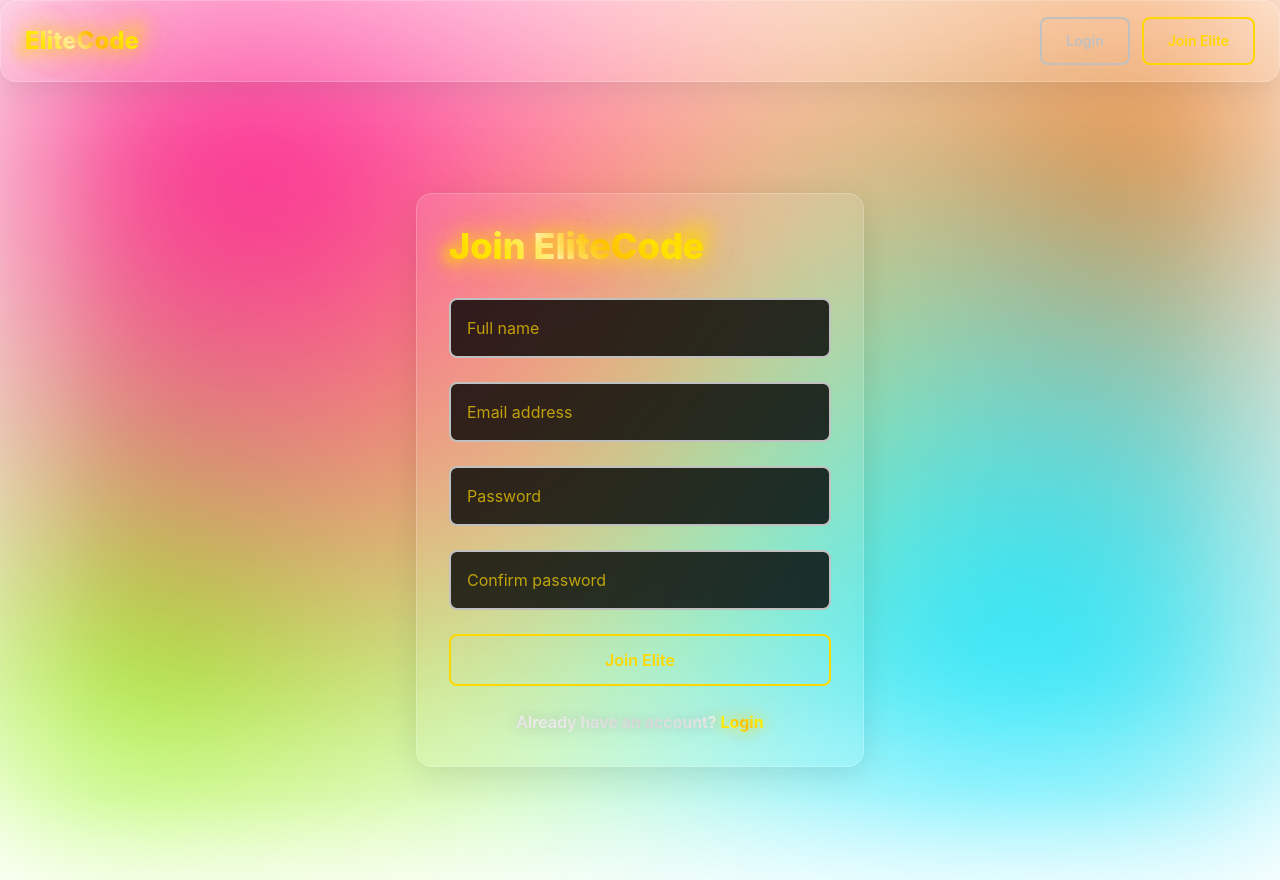
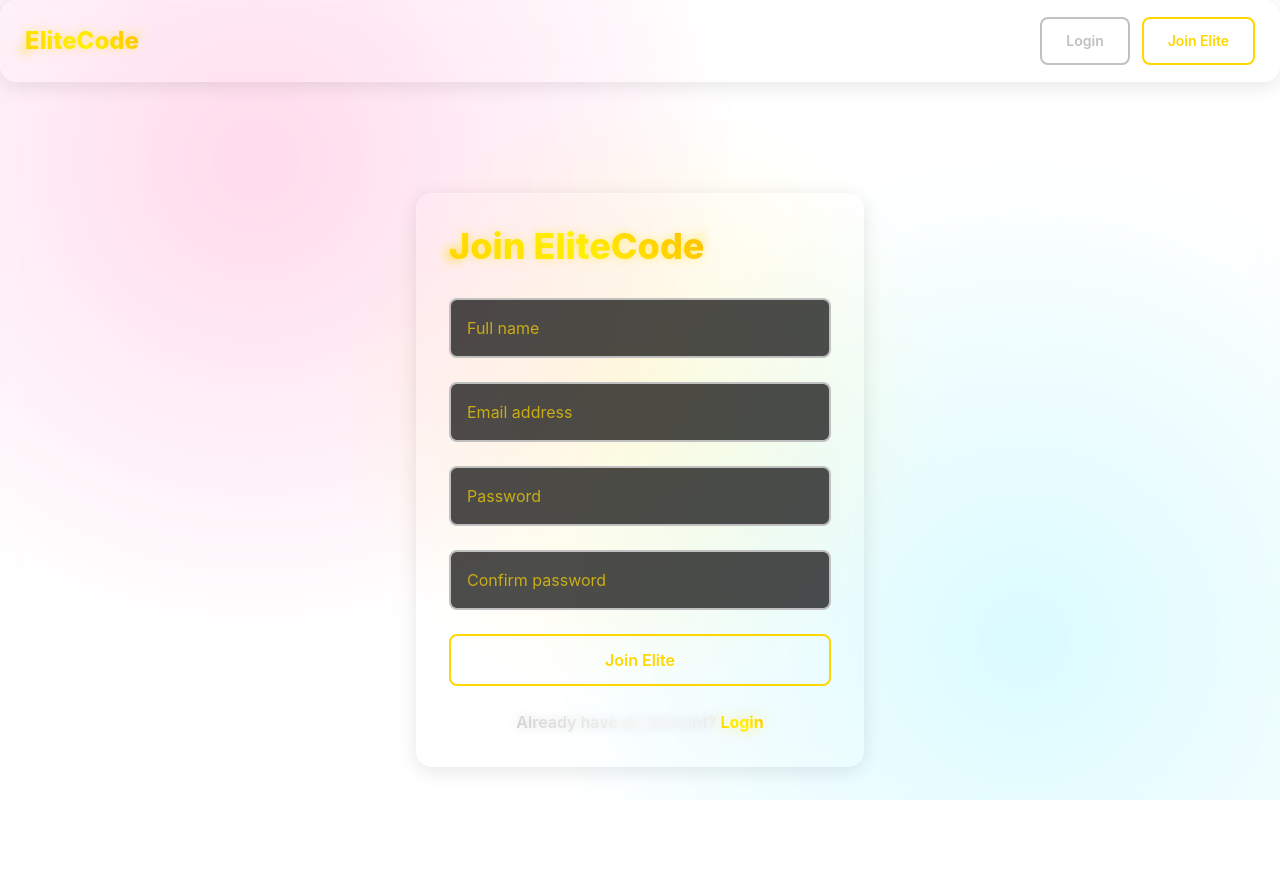
Before and after one commit to IshaanNene/EliteCode, a Next.js app: page /signup in a window 1280 px wide. Built offline with nearby package versions, Linux system fonts and the light colour scheme; no server answers.

Commit message:
Reduce Css overhead

```diff
--- a/app/globals.css
+++ b/app/globals.css
@@ -25,7 +25,7 @@ body {
   overflow-x: hidden;
 }
 
-/* Global Background */
+/* Simplified Background - Much Less Expensive */
 .holi-background {
   position: fixed;
   top: 0;
@@ -33,12 +33,11 @@ body {
   width: 100vw;
   height: 100vh;
   z-index: -2;
-  background: radial-gradient(circle at 20% 20%, var(--holi-pink) 0%, transparent 50%),
-    radial-gradient(circle at 80% 80%, var(--holi-aqua) 0%, transparent 50%),
-    radial-gradient(circle at 50% 50%, var(--holi-yellow) 0%, transparent 50%),
-    radial-gradient(circle at 10% 80%, var(--holi-green) 0%, transparent 50%),
-    radial-gradient(circle at 90% 20%, var(--holi-orange) 0%, transparent 50%);
-  filter: blur(80px);
+  background:
+    radial-gradient(circle at 20% 20%, rgba(255, 0, 127, 0.15) 0%, transparent 40%),
+    radial-gradient(circle at 80% 80%, rgba(0, 229, 255, 0.15) 0%, transparent 40%),
+    radial-gradient(circle at 50% 50%, rgba(255, 230, 0, 0.15) 0%, transparent 40%);
+  /* Removed expensive blur filter */
 }
 
 .glass-overlay {
@@ -48,107 +47,86 @@ body {
   width: 100vw;
   height: 100vh;
   z-index: -1;
-  background: rgba(255, 255, 255, 0.1);
-  backdrop-filter: blur(30px);
+  background: rgba(255, 255, 255, 0.05);
+  /* Reduced backdrop-filter blur from 30px to 10px */
+  backdrop-filter: blur(10px);
 }
 
-/* Static Animations */
+/* Optimized Animations - Reduced frequency and complexity */
 @keyframes glow {
-  0%,
-  100% {
-    text-shadow: 0 0 8px rgba(255, 215, 0, 0.6), 0 0 16px rgba(255, 215, 0, 0.4), 0 0 24px rgba(255, 215, 0, 0.2);
+  0%, 100% {
+    text-shadow: 0 0 8px rgba(255, 215, 0, 0.4);
   }
   50% {
-    text-shadow: 0 0 16px rgba(255, 215, 0, 0.8), 0 0 32px rgba(255, 215, 0, 0.6), 0 0 48px rgba(255, 215, 0, 0.4);
+    text-shadow: 0 0 16px rgba(255, 215, 0, 0.6);
   }
 }
 
 @keyframes silverGlow {
-  0%,
-  100% {
-    text-shadow: 0 0 6px rgba(192, 192, 192, 0.4), 0 0 12px rgba(192, 192, 192, 0.3), 0 0 18px rgba(192, 192, 192, 0.2);
+  0%, 100% {
+    text-shadow: 0 0 6px rgba(192, 192, 192, 0.3);
   }
   50% {
-    text-shadow: 0 0 12px rgba(192, 192, 192, 0.6), 0 0 24px rgba(192, 192, 192, 0.4), 0 0 36px rgba(192, 192, 192, 0.3);
+    text-shadow: 0 0 12px rgba(192, 192, 192, 0.5);
   }
 }
 
 @keyframes sparkle {
-  0%,
-  100% {
+  0%, 100% {
     opacity: 0;
-    transform: scale(0) rotate(0deg);
+    transform: scale(0.8);
   }
   50% {
     opacity: 1;
-    transform: scale(1) rotate(180deg);
+    transform: scale(1);
   }
 }
 
 @keyframes fadeInBlur {
   0% {
     opacity: 0;
-    filter: blur(10px);
-    transform: translateY(20px);
+    transform: translateY(10px);
   }
   100% {
     opacity: 1;
-    filter: blur(0px);
     transform: translateY(0);
   }
 }
 
-/* Enhanced Typography with Static Glitter */
+/* Simplified Typography - Less GPU-intensive */
 .gold-text {
-  background: linear-gradient(45deg, var(--gold) 0%, #fff700 25%, var(--gold-dark) 50%, #fff700 75%, var(--gold) 100%);
+  background: linear-gradient(45deg, var(--gold) 0%, #fff700 50%, var(--gold-dark) 100%);
   -webkit-background-clip: text;
   -webkit-text-fill-color: transparent;
   background-clip: text;
-  animation: glow 2s ease-in-out infinite;
+  /* Reduced animation frequency from 2s to 4s */
+  animation: glow 4s ease-in-out infinite;
   position: relative;
   font-weight: 700;
-  text-shadow: 0 0 20px rgba(255, 215, 0, 0.3);
 }
 
 .silver-text {
-  background: linear-gradient(
-    45deg,
-    var(--silver) 0%,
-    #ffffff 25%,
-    var(--silver-light) 50%,
-    #ffffff 75%,
-    var(--silver) 100%
-  );
+  background: linear-gradient(45deg, var(--silver) 0%, #ffffff 50%, var(--silver-light) 100%);
   -webkit-background-clip: text;
   -webkit-text-fill-color: transparent;
   background-clip: text;
-  animation: silverGlow 2s ease-in-out infinite;
+  animation: silverGlow 4s ease-in-out infinite;
   position: relative;
   font-weight: 600;
-  text-shadow: 0 0 15px rgba(192, 192, 192, 0.3);
 }
 
-/* Super Glittery Text for Headers */
+/* Simplified Super Gold Text */
 .super-gold-text {
-  background: linear-gradient(
-    45deg,
-    var(--gold) 0%,
-    #fff700 20%,
-    #ffffff 40%,
-    var(--gold-dark) 60%,
-    #fff700 80%,
-    var(--gold) 100%
-  );
+  background: linear-gradient(45deg, var(--gold) 0%, #fff700 50%, var(--gold-dark) 100%);
   -webkit-background-clip: text;
   -webkit-text-fill-color: transparent;
   background-clip: text;
-  animation: glow 1.5s ease-in-out infinite;
+  animation: glow 3s ease-in-out infinite;
   position: relative;
   font-weight: 800;
-  text-shadow: 0 0 30px rgba(255, 215, 0, 0.5);
 }
 
-/* Sparkle Effects */
+/* Simplified Sparkle Effects */
 .sparkle-container {
   position: relative;
   display: inline-block;
@@ -157,24 +135,24 @@ body {
 .sparkle-container::after {
   content: "✨";
   position: absolute;
-  top: -10px;
-  right: -10px;
-  font-size: 0.8em;
-  animation: sparkle 2s infinite;
+  top: -8px;
+  right: -8px;
+  font-size: 0.7em;
+  animation: sparkle 3s infinite;
   animation-delay: 0.5s;
 }
 
 .sparkle-container::before {
   content: "⭐";
   position: absolute;
-  bottom: -10px;
-  left: -10px;
-  font-size: 0.6em;
-  animation: sparkle 2s infinite;
-  animation-delay: 1s;
+  bottom: -8px;
+  left: -8px;
+  font-size: 0.5em;
+  animation: sparkle 3s infinite;
+  animation-delay: 1.5s;
 }
 
-/* Leaderboard Styles */
+/* Leaderboard Styles - Reduced blur effects */
 .podium {
   display: flex;
   align-items: end;
@@ -191,8 +169,9 @@ body {
 }
 
 .podium-step {
-  background: linear-gradient(135deg, rgba(255, 255, 255, 0.2), rgba(255, 255, 255, 0.1));
-  backdrop-filter: blur(20px);
+  background: rgba(255, 255, 255, 0.1);
+  /* Reduced backdrop-filter blur */
+  backdrop-filter: blur(5px);
   border: 2px solid;
   border-radius: 12px 12px 0 0;
   display: flex;
@@ -207,49 +186,49 @@ body {
 .podium-first {
   height: 200px;
   border-color: var(--gold);
-  box-shadow: 0 0 30px rgba(255, 215, 0, 0.4);
+  box-shadow: 0 0 20px rgba(255, 215, 0, 0.3);
 }
 
 .podium-second {
   height: 160px;
   border-color: var(--silver);
-  box-shadow: 0 0 20px rgba(192, 192, 192, 0.3);
+  box-shadow: 0 0 15px rgba(192, 192, 192, 0.2);
 }
 
 .podium-third {
   height: 120px;
   border-color: #cd7f32;
-  box-shadow: 0 0 15px rgba(205, 127, 50, 0.3);
+  box-shadow: 0 0 10px rgba(205, 127, 50, 0.2);
 }
 
 .trophy {
   font-size: 3rem;
   margin-bottom: 10px;
-  animation: float 3s ease-in-out infinite;
+  /* Slower, less frequent animation */
+  animation: float 6s ease-in-out infinite;
 }
 
 .trophy-gold {
   color: var(--gold);
-  text-shadow: 0 0 20px rgba(255, 215, 0, 0.8);
+  text-shadow: 0 0 15px rgba(255, 215, 0, 0.6);
 }
 
 .trophy-silver {
   color: var(--silver);
-  text-shadow: 0 0 15px rgba(192, 192, 192, 0.6);
+  text-shadow: 0 0 10px rgba(192, 192, 192, 0.4);
 }
 
 .trophy-bronze {
   color: #cd7f32;
-  text-shadow: 0 0 10px rgba(205, 127, 50, 0.6);
+  text-shadow: 0 0 8px rgba(205, 127, 50, 0.4);
 }
 
 @keyframes float {
-  0%,
-  100% {
+  0%, 100% {
     transform: translateY(0px);
   }
   50% {
-    transform: translateY(-10px);
+    transform: translateY(-8px);
   }
 }
 
@@ -262,12 +241,12 @@ body {
   background: rgba(255, 255, 255, 0.05);
   border: 1px solid rgba(255, 255, 255, 0.1);
   margin-bottom: 10px;
-  transition: all 0.3s ease;
+  transition: all 0.2s ease;
 }
 
 .leaderboard-rank:hover {
-  background: rgba(255, 255, 255, 0.1);
-  transform: translateX(5px);
+  background: rgba(255, 255, 255, 0.08);
+  transform: translateX(3px);
 }
 
 .rank-number {
@@ -287,10 +266,10 @@ body {
   justify-content: center;
   font-weight: bold;
   color: black;
-  box-shadow: 0 0 20px rgba(255, 215, 0, 0.4);
+  box-shadow: 0 0 15px rgba(255, 215, 0, 0.3);
 }
 
-/* Profile specific styles */
+/* Profile specific styles - Reduced glow effects */
 .profile-avatar {
   width: 120px;
   height: 120px;
@@ -302,25 +281,25 @@ body {
   font-weight: bold;
   color: black;
   font-size: 3rem;
-  box-shadow: 0 0 40px rgba(255, 215, 0, 0.6), 0 0 80px rgba(255, 215, 0, 0.3);
-  animation: glow 2s ease-in-out infinite;
-  border: 4px solid rgba(255, 255, 255, 0.3);
+  box-shadow: 0 0 30px rgba(255, 215, 0, 0.4);
+  animation: glow 4s ease-in-out infinite;
+  border: 3px solid rgba(255, 255, 255, 0.2);
 }
 
 .profile-stat-card {
-  background: rgba(255, 255, 255, 0.1);
-  backdrop-filter: blur(20px);
-  border: 2px solid rgba(255, 215, 0, 0.3);
+  background: rgba(255, 255, 255, 0.08);
+  backdrop-filter: blur(5px);
+  border: 2px solid rgba(255, 215, 0, 0.2);
   border-radius: 16px;
   padding: 20px;
   text-align: center;
-  transition: all 0.3s ease;
+  transition: all 0.2s ease;
 }
 
 .profile-stat-card:hover {
-  border-color: rgba(255, 215, 0, 0.6);
-  box-shadow: 0 0 30px rgba(255, 215, 0, 0.3);
-  transform: translateY(-5px);
+  border-color: rgba(255, 215, 0, 0.4);
+  box-shadow: 0 0 20px rgba(255, 215, 0, 0.2);
+  transform: translateY(-3px);
 }
 
 .profile-stat-number {
@@ -334,26 +313,26 @@ body {
   opacity: 0.8;
 }
 
-/* Glass Components */
+/* Glass Components - Reduced blur */
 .glass-card {
-  background: rgba(255, 255, 255, 0.1);
-  backdrop-filter: blur(20px);
-  border: 1px solid rgba(255, 255, 255, 0.2);
+  background: rgba(255, 255, 255, 0.08);
+  backdrop-filter: blur(8px);
+  border: 1px solid rgba(255, 255, 255, 0.15);
   border-radius: 16px;
-  box-shadow: 0 8px 32px rgba(0, 0, 0, 0.1);
+  box-shadow: 0 4px 20px rgba(0, 0, 0, 0.1);
 }
 
 .glass-input {
-  background: rgba(0, 0, 0, 0.8);
+  background: rgba(0, 0, 0, 0.7);
   border: 2px solid var(--silver);
   border-radius: 8px;
   color: white;
-  transition: all 0.3s ease;
+  transition: all 0.2s ease;
 }
 
 .glass-input:focus {
   border-color: var(--gold);
-  box-shadow: 0 0 16px rgba(255, 215, 0, 0.3);
+  box-shadow: 0 0 12px rgba(255, 215, 0, 0.3);
   outline: none;
 }
 
@@ -362,7 +341,7 @@ body {
   opacity: 0.7;
 }
 
-/* Enhanced Buttons */
+/* Enhanced Buttons - Reduced effects */
 .btn-gold {
   background: transparent;
   border: 2px solid var(--gold);
@@ -373,12 +352,12 @@ body {
   cursor: pointer;
   position: relative;
   overflow: hidden;
-  transition: all 0.3s ease;
+  transition: all 0.2s ease;
 }
 
 .btn-gold:hover {
-  box-shadow: 0 0 20px rgba(255, 215, 0, 0.5);
-  transform: translateY(-2px);
+  box-shadow: 0 0 15px rgba(255, 215, 0, 0.4);
+  transform: translateY(-1px);
 }
 
 .btn-silver {
@@ -391,12 +370,12 @@ body {
   cursor: pointer;
   position: relative;
   overflow: hidden;
-  transition: all 0.3s ease;
+  transition: all 0.2s ease;
 }
 
 .btn-silver:hover {
-  box-shadow: 0 0 20px rgba(192, 192, 192, 0.5);
-  transform: translateY(-2px);
+  box-shadow: 0 0 15px rgba(192, 192, 192, 0.4);
+  transform: translateY(-1px);
 }
 
 /* Difficulty Tags */
@@ -425,12 +404,12 @@ body {
   border-radius: 16px;
   font-size: 12px;
   font-weight: 600;
-  box-shadow: 0 0 12px rgba(255, 215, 0, 0.6);
+  box-shadow: 0 0 8px rgba(255, 215, 0, 0.4);
 }
 
 /* Page Transitions */
 .page-enter {
-  animation: fadeInBlur 0.6s ease-out;
+  animation: fadeInBlur 0.4s ease-out;
 }
 
 /* Monaco Editor Customization */
@@ -440,7 +419,6 @@ body {
 
 .monaco-editor .cursor {
   background: var(--gold) !important;
-  box-shadow: 0 0 8px rgba(255, 215, 0, 0.8) !important;
 }
 
 /* Monaco Editor Container */
@@ -448,7 +426,7 @@ body {
   height: 100%;
   border-radius: 8px;
   overflow: hidden;
-  border: 2px solid rgba(255, 215, 0, 0.3);
+  border: 2px solid rgba(255, 215, 0, 0.2);
 }
 
 /* Auth Form Enhancements */
```
